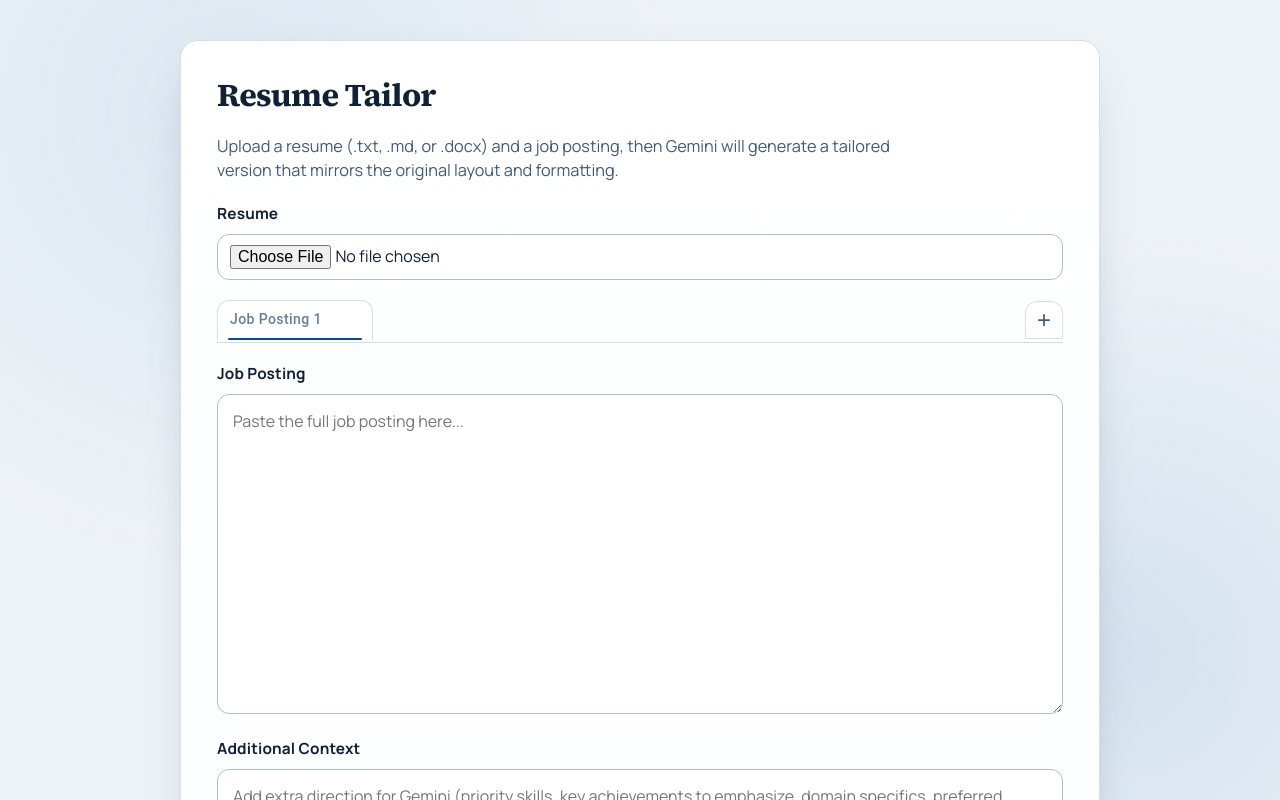
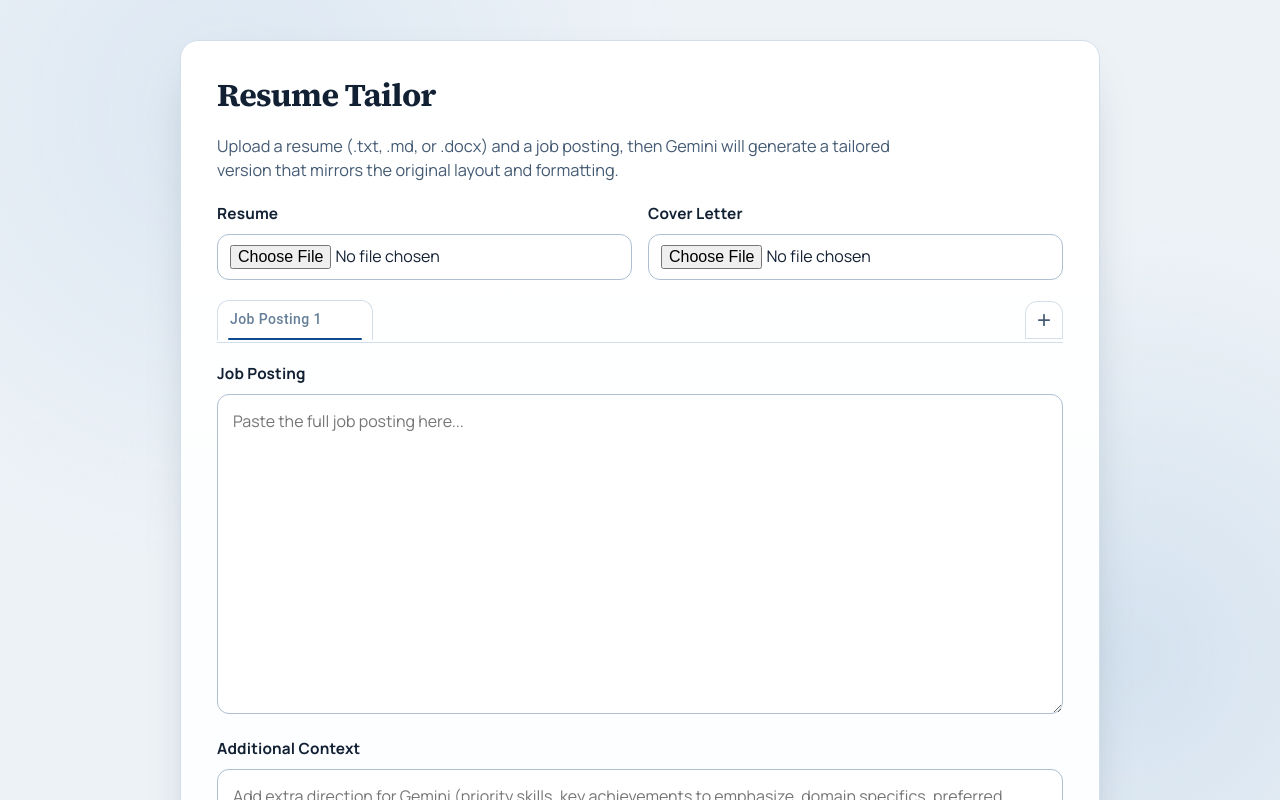
Before and after one commit to alexandergshaw/Resume-Tailor, a Next.js app in the folder hello-world/: page / in a window 1280 px wide. Shown: the top 800 px of the page. Built offline with nearby package versions, Linux system fonts and the light colour scheme.

Commit message:
feat: add cover letter upload functionality and improve layout styling

```diff
--- a/hello-world/app/page.js
+++ b/hello-world/app/page.js
@@ -38,6 +38,7 @@ const INITIAL_TAB = createResumeTab(1);
 
 export default function Home() {
   const [resumeFile, setResumeFile] = useState(null);
+  const [coverLetterFile, setCoverLetterFile] = useState(null);
   const [tabs, setTabs] = useState([INITIAL_TAB]);
   const [activeTabId, setActiveTabId] = useState(INITIAL_TAB.id);
 
@@ -446,6 +447,7 @@ export default function Home() {
           formatting.
         </p>
 
+        <div className={styles.uploadRow}>
           <div className={styles.fieldGroup}>
             <label htmlFor="resume" className={styles.label}>
               Resume
@@ -460,6 +462,22 @@ export default function Home() {
                 setResumeFile(event.target.files?.[0] || null);
               }}
             />
+          </div>
+          <div className={styles.fieldGroup}>
+            <label htmlFor="cover-letter" className={styles.label}>
+              Cover Letter
+            </label>
+            <input
+              id="cover-letter"
+              name="coverLetter"
+              type="file"
+              className={styles.fileInput}
+              accept=".txt,.md,.markdown,.docx"
+              onChange={(event) => {
+                setCoverLetterFile(event.target.files?.[0] || null);
+              }}
+            />
+          </div>
         </div>
 
         <Box className={styles.tabsBar}>
--- a/hello-world/app/page.module.css
+++ b/hello-world/app/page.module.css
@@ -48,6 +48,15 @@
   display: flex;
   flex-direction: column;
   gap: 24px;
+}
+
+.uploadRow {
+  display: flex;
+  gap: 16px;
+}
+
+.uploadRow > .fieldGroup {
+  flex: 1;
 }
 
 .fieldGroup {
```
Lines whose indentation alone changed are shown as unchanged.
